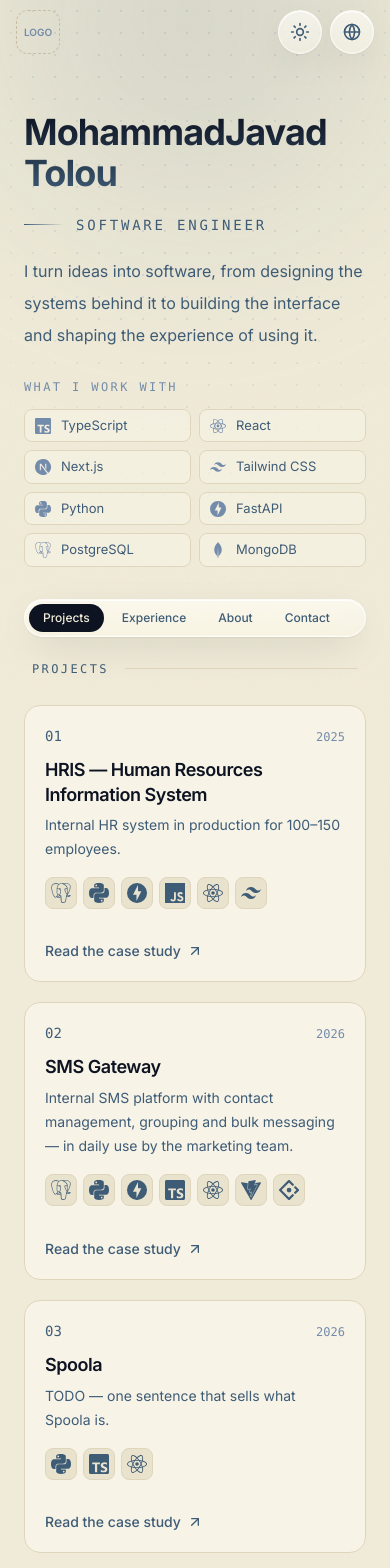
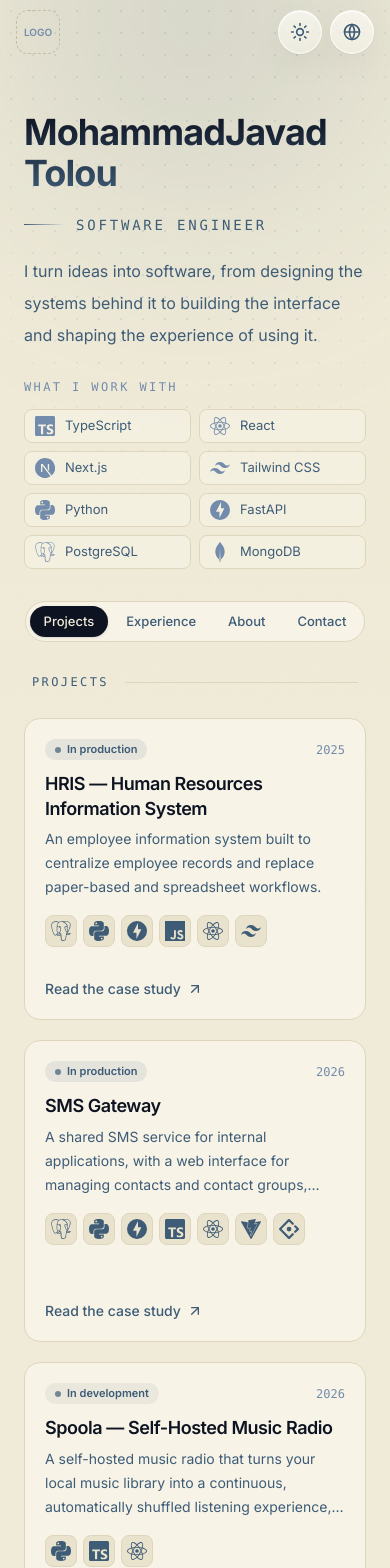
Before and after one commit to mechamk3/portfolio, a Next.js app: page /en in a window 390 px wide. Shown: the top 1568 px of the page. Built offline with nearby package versions, Linux system fonts and the light colour scheme.

Commit message:
polished and refined mobile view (small screens) (project and case study pages still need to be worked on)

```diff
--- a/app/globals.css
+++ b/app/globals.css
@@ -142,3 +142,11 @@ html {
 @media (prefers-reduced-motion: reduce) {
   .animate-rise { animation: none; }
 }
+
+@utility scrollbar-none {
+  scrollbar-width: none;
+  -ms-overflow-style: none;
+  &::-webkit-scrollbar {
+    display: none;
+  }
+}
--- a/components/home/HomeClient.tsx
+++ b/components/home/HomeClient.tsx
@@ -9,6 +9,7 @@ import Reveal from "@/components/Reveal";
 import SpotlightCard from "@/components/SpotlightCard";
 import SectionHeader from "@/components/SectionHeader";
 import SectionTabs, { type TabId } from "@/components/home/SectionTabs";
+import SectionTabsBar from "@/components/home/SectionTabBar";
 import TechIcon from "@/components/TechIcon";
 import { GitHubIcon, LinkedInIcon, MailIcon } from "@/components/icons/socials";
 import { ArrowUpRightIcon, FileTextIcon, DownloadIcon } from "@/components/icons/misc";
@@ -95,7 +96,7 @@ export default function HomeClient({ t, locale, mono }: PanelProps) {
                     key={item}
                     className="group flex items-center gap-2.5 rounded-lg border border-line bg-surface/60 px-2.5 py-1.5 transition-colors duration-200 hover:border-line-strong"
                   >
-                    <TechIcon name={item} className="size-4 shrink-0 text-ink-3" />
+                    <TechIcon name={item} className="size-5 shrink-0 text-ink-3" />
                     <span className="font-sans text-[13px] text-ink-2 transition-colors duration-200 group-hover:text-ink">
                       {item}
                     </span>
@@ -105,20 +106,13 @@ export default function HomeClient({ t, locale, mono }: PanelProps) {
             </div>
           </section>
 
-          {/* ============ tab rail (col 2, spans rows; sticky on desktop) ============ */}
+          <SectionTabsBar tabs={tabs} active={tab} onSelect={select} />
+
+          {/* ============ tab rail ============ */}
           <aside className="lg:col-start-2 lg:row-span-2 lg:row-start-1">
-            {/* mobile pill — between hero and content */}
-            <div className="pt-8 pb-6 lg:hidden">
+            <nav aria-label="Sections" className="hidden lg:sticky lg:top-24 lg:block">
               <SectionTabs tabs={tabs} active={tab} onSelect={select} />
-            </div>
-
-            {/* desktop rail — spacer aligns it with the hero, then it sticks */}
-            <div className="hidden lg:block">
-              <div aria-hidden className="h-36" />
-              <nav className="sticky top-24">
-                <SectionTabs tabs={tabs} active={tab} onSelect={select} />
-              </nav>
-            </div>
+            </nav>
           </aside>
 
           {/* ============ active panel (col 1, row 2) ============ */}
@@ -152,7 +146,7 @@ function WorkPanel({ t, locale }: PanelProps) {
       <SectionHeader label={t.projects.label} mono={locale === "en"} />
 
       <div className="mt-7 grid grid-rows-2 gap-5 sm:grid-cols-2">
-        {items.map((project, i) => (
+        {items.map((project) => (
           <article
             key={project.name}
             className="group relative flex flex-col rounded-2xl border border-line bg-surface p-5 transition-all duration-300 hover:-translate-y-1 hover:border-line-strong hover:shadow-[0_16px_40px_-16px_rgba(13,19,33,0.25)] dark:hover:shadow-[0_16px_40px_-16px_rgba(0,0,0,0.55)]"
@@ -165,8 +159,8 @@ function WorkPanel({ t, locale }: PanelProps) {
               />
             )}
 
-            <div className="flex items-baseline justify-between gap-3">
-              <span className="font-mono text-sm text-accent">{String(i + 1).padStart(2, "0")}</span>
+            <div className="flex items-center justify-between gap-3">
+              <StatusPill status={project.status} tone={project.tone} />
               <span className="font-mono text-xs text-ink-3">{project.year}</span>
             </div>
 
@@ -209,16 +203,12 @@ function WorkPanel({ t, locale }: PanelProps) {
           href={`/${locale}/projects`}
           className="group/link flex flex-col items-center justify-center gap-2.5 rounded-2xl border border-dashed border-line-strong px-5 py-6 text-center transition-colors duration-200 hover:border-accent"
         >
-          <span className="font-mono text-sm text-accent/70">
-            {String(t.projects.items.length + 1).padStart(2, "0")}
-          </span>
-
           <span className="text-sm font-semibold leading-snug tracking-tight text-ink">
-            {t.projects.heading}
+            {t.projects.AllLabel}
           </span>
 
           <span className="text-xs leading-6 text-ink-3 line-clamp-2">
-            {t.projects.intro}
+            {t.projects.AllText}
           </span>
 
           <span className="mt-2 inline-flex items-center gap-1.5 text-sm font-medium text-accent">
--- /dev/null
+++ b/components/home/SectionTabBar.tsx
@@ -0,0 +1,129 @@
+"use client";
+
+import { useCallback, useEffect, useLayoutEffect, useRef, useState } from "react";
+
+import type { TabId, TabItem } from "@/components/home/SectionTabs";
+
+// Layout effect on client (measure before paint, no flash), plain effect on server.
+const useIsoLayoutEffect = typeof window === "undefined" ? useEffect : useLayoutEffect;
+
+/**
+ * Mobile (<lg) section switcher — a floating segmented pill.
+ *  • Sticky under the header → reachable inside long panels
+ *  • Sliding thumb measured from the DOM → RTL-safe, survives font swaps
+ *  • Overflow-x + snap + edge fade only when labels actually overflow
+ *  • Same keyboard contract as the desktop rail (roving tabindex, arrows)
+ */
+export default function SectionTabsBar({
+  tabs,
+  active,
+  onSelect,
+}: {
+  tabs: TabItem[];
+  active: TabId;
+  onSelect: (id: TabId) => void;
+}) {
+  const scrollerRef = useRef<HTMLDivElement>(null); // overflow-x container
+  const rowRef = useRef<HTMLDivElement>(null);      // chip row → thumb's measuring host
+  const btnRefs = useRef(new Map<TabId, HTMLButtonElement>());
+
+  const [thumb, setThumb] = useState<{ x: number; w: number } | null>(null);
+  const [overflows, setOverflows] = useState(false);
+
+  const ready = thumb !== null;
+
+  const measure = useCallback(() => {
+    const row = rowRef.current;
+    const btn = btnRefs.current.get(active);
+    if (!row || !btn) return;
+    const rowBox = row.getBoundingClientRect();
+    const btnBox = btn.getBoundingClientRect();
+    setThumb({ x: btnBox.left - rowBox.left, w: btnBox.width });
+
+    const sc = scrollerRef.current;
+    if (sc) setOverflows(sc.scrollWidth - sc.clientWidth > 4);
+  }, [active]);
+
+  useIsoLayoutEffect(measure, [measure]);
+
+  // Rotation, font swap, locale switch → re-measure.
+  useEffect(() => {
+    const sc = scrollerRef.current;
+    if (!sc) return;
+    const ro = new ResizeObserver(measure);
+    ro.observe(sc);
+    btnRefs.current.forEach((b) => ro.observe(b));
+    return () => ro.disconnect();
+  }, [measure]);
+
+  // Deep links (/en#contact) & arrow keys → keep the active chip in view.
+  useEffect(() => {
+    const btn = btnRefs.current.get(active);
+    if (!btn) return;
+    const reduce = window.matchMedia("(prefers-reduced-motion: reduce)").matches;
+    btn.scrollIntoView({ behavior: reduce ? "auto" : "smooth", block: "nearest", inline: "center" });
+  }, [active]);
+
+  const onKeyDown = (e: React.KeyboardEvent) => {
+    const i = tabs.findIndex((tb) => tb.id === active);
+    if (e.key === "Home") { e.preventDefault(); onSelect(tabs[0].id); return; }
+    if (e.key === "End") { e.preventDefault(); onSelect(tabs[tabs.length - 1].id); return; }
+    if (e.key !== "ArrowLeft" && e.key !== "ArrowRight") return;
+    e.preventDefault();
+    const rtl = getComputedStyle(e.currentTarget).direction === "rtl";
+    const step = (e.key === "ArrowRight" ? 1 : -1) * (rtl ? -1 : 1);
+    onSelect(tabs[(i + step + tabs.length) % tabs.length].id);
+  };
+
+  return (
+    <div className="animate-rise [animation-delay:640ms] mt-8 mb-8 flex justify-center lg:hidden">
+      <div
+        ref={scrollerRef}
+        className={`max-w-full touch-manipulation select-none overflow-x-auto rounded-full border border-line bg-surface snap-x snap-mandatory scrollbar-none ${overflows
+          ? "mask-[linear-gradient(to_right,transparent,#000_14px,#000_calc(100%_-_14px),transparent)]"
+          : ""
+          }`}
+      >
+        <div
+          ref={rowRef}
+          role="tablist"
+          aria-label="Sections"
+          onKeyDown={onKeyDown}
+          className="relative flex w-max items-center gap-1 p-1"
+        >
+          {/* sliding thumb */}
+          {thumb && (
+            <span
+              aria-hidden
+              style={{ width: thumb.w, transform: `translateX(${thumb.x}px)` }}
+              className="absolute inset-y-1 left-0 rounded-full bg-ink shadow-sm animate-[lb-fade_0.2s_ease-out_both] transition-[width,transform] duration-300 ease-[cubic-bezier(0.32,0.72,0,1)] motion-reduce:transition-none"
+            />
+          )}
+
+          {tabs.map((tab) => {
+            const isActive = tab.id === active;
+            return (
+              <button
+                key={tab.id}
+                ref={(el) => {
+                  if (el) btnRefs.current.set(tab.id, el);
+                  else btnRefs.current.delete(tab.id);
+                }}
+                type="button"
+                role="tab"
+                aria-selected={isActive}
+                aria-controls="section-panel"
+                tabIndex={isActive ? 0 : -1}
+                onClick={() => onSelect(tab.id)}
+                className={`relative z-10 whitespace-nowrap rounded-full px-3.5 py-1.5 text-[13px] font-medium outline-none transition-colors duration-200 focus-visible:ring-2 focus-visible:ring-accent ${isActive && ready ? "text-canvas" : "text-ink-2 hover:bg-ink/[0.04] hover:text-ink"
+                  }`}
+              >
+                {tab.label}
+              </button>
+            );
+          })}
+        </div>
+      </div>
+    </div>
+  );
+}
--- a/components/home/SectionTabs.tsx
+++ b/components/home/SectionTabs.tsx
@@ -22,13 +22,11 @@ export default function SectionTabs({
   };
 
   return (
-    <>
-      {/* desktop: vertical rail */}
     <div
       role="tablist"
       aria-label="Sections"
       onKeyDown={onKeyDown}
-        className="hidden flex-col gap-1 lg:flex"
+      className="flex flex-col gap-1"
     >
       {tabs.map((tab) => {
         const isActive = tab.id === active;
@@ -40,9 +38,7 @@ export default function SectionTabs({
             tabIndex={isActive ? 0 : -1}
             onClick={() => onSelect(tab.id)}
             className={`group relative flex w-full items-center gap-3 rounded-xl py-2.5 pe-3 ps-4 text-start transition-colors duration-200 ${
-                isActive
-                  ? "bg-ink/5 dark:bg-ink/10"
-                  : "hover:bg-ink/[0.03] dark:hover:bg-ink/[0.06]"
+              isActive ? "bg-ink/5 dark:bg-ink/10" : "hover:bg-ink/[0.03] dark:hover:bg-ink/[0.06]"
             }`}
           >
             <span
@@ -60,9 +56,7 @@ export default function SectionTabs({
             </span>
             <span
               className={`text-sm font-medium transition-colors ${
-                  isActive
-                    ? "text-ink"
-                    : "text-ink-2 group-hover:text-ink"
+                isActive ? "text-ink" : "text-ink-2 group-hover:text-ink"
               }`}
             >
               {tab.label}
@@ -76,32 +70,5 @@ export default function SectionTabs({
         );
       })}
     </div>
-
-      {/* mobile: glass pill row */}
-      <div
-        role="tablist"
-        aria-label="Sections"
-        className="glass flex gap-1 overflow-x-auto rounded-full p-1 lg:hidden"
-      >
-        {tabs.map((tab) => {
-          const isActive = tab.id === active;
-          return (
-            <button
-              key={tab.id}
-              role="tab"
-              aria-selected={isActive}
-              onClick={() => onSelect(tab.id)}
-              className={`whitespace-nowrap rounded-full px-3.5 py-1.5 text-xs font-medium transition-colors duration-200 ${
-                isActive
-                  ? "bg-ink text-canvas"
-                  : "text-ink-2 hover:text-ink"
-              }`}
-            >
-              {tab.label}
-            </button>
-          );
-        })}
-      </div>
-    </>
   );
 }
--- a/dictionaries/en.ts
+++ b/dictionaries/en.ts
@@ -34,8 +34,10 @@ const en = {
         name: "HRIS — Human Resources Information System",
         slug: "hris",
         badge: "In production — 100–150 employees",
+        status: "In production",
+        tone: "ok",
         year: "2025",
-        tagline: "Internal HR system in production for 100–150 employees.",
+        tagline: "An employee information system built to centralize employee records and replace paper-based and spreadsheet workflows.",
         description:
           "Replaced scattered personnel records (paper, Excel, Access) with a single source of data: employees enter their own information, HR approves every record, and managers build custom reports from a visual report builder — no more manual reconciliation.",
         stack: ["PostgreSQL", "Python", "FastAPI", "JavaScript", "React", "Tailwind CSS"],
@@ -43,20 +45,24 @@ const en = {
       {
         name: "SMS Gateway",
         slug: "smsGateway",
+        status: "In production",
+        tone: "ok",
         year: "2026",
-        tagline: "Internal SMS platform with contact management, grouping and bulk messaging — in daily use by the marketing team.",
+        tagline: "A shared SMS service for internal applications, with a web interface for managing contacts and contact groups, sending messages, and viewing message history.",
         stack: ["PostgreSQL", "Python", "FastAPI", "TypeScript", "React", "Vite", "Ant Design"],
       },
       {
-        name: "Spoola",
+        name: "Spoola — Self-Hosted Music Radio",
         slug: "spoola",
-        year: "2026",                    // ⚠️ TODO: real year
-        tagline: "TODO — one sentence that sells what Spoola is.",
-        stack: ["Python", "TypeScript", "React"],                       // ⚠️ TODO: its real stack
+        status: "In development",
+        tone: "pilot",
+        year: "2026",
+        tagline: "A self-hosted music radio that turns your local music library into a continuous, automatically shuffled listening experience, accessible through a web interface.",
+        stack: ["Python", "TypeScript", "React"],
       },
     ] as ProjectItem[],
-    moreLabel: "Coming soon",
-    moreText: "The next project is in development and will land here soon.",
+    AllLabel: "All Projects",
+    AllText: "Explore all my projects, from internal tools to personal experiments.",
     cta: {
       heading: "Have a project in mind?",
       button: "Get in touch",
--- a/dictionaries/types.ts
+++ b/dictionaries/types.ts
@@ -11,6 +11,8 @@ type ProjectItem = {
   liveUrl?: string;
   source?: string;
   sourceUrl?: string;
+  status: string;
+  tone: "ok" | "pilot";
 };
 
 type ExperienceTone = "ok" | "pilot";
```
Also changed, not shown: dictionaries/fa.ts (+12 -6 lines). Lines whose indentation alone changed are shown as unchanged.
